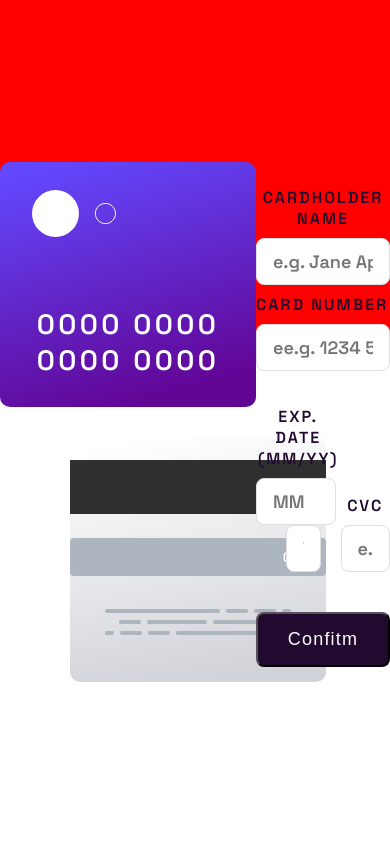
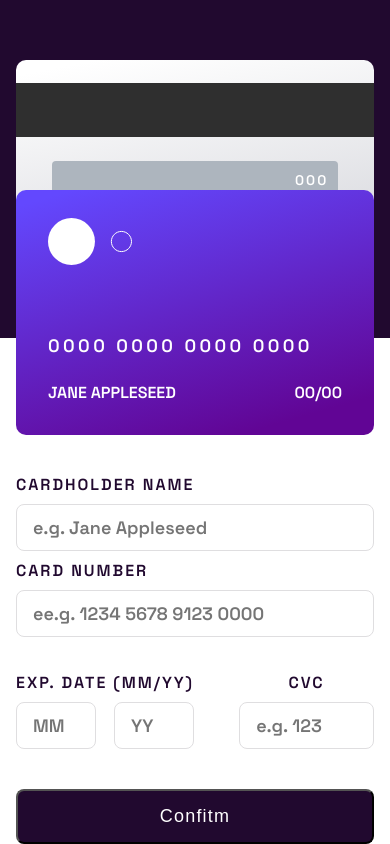
Before and after one commit to zura-doganadze/Card-Details-Project, a React (Vite) app: page / in a window 390 px wide. Built offline with nearby package versions, Linux system fonts and the light colour scheme.

Commit message:
add responsive

```diff
--- a/src/App.jsx
+++ b/src/App.jsx
@@ -8,6 +8,10 @@ const MainWrapper = styled.div`
   width: 100%;
   align-items: center;
 
+  @media (max-width: 760px ) {
+    flex-direction: column;
+    margin: 30px 16px 0;
+  }
 `;
 function App() {
   return (
--- a/src/Components/Card.jsx
+++ b/src/Components/Card.jsx
@@ -2,11 +2,19 @@ import styled from "styled-components";
 import Lines from "../assets/img/Line.png";
 
 const CardContainer = styled.div`
-  /* background-color: #21092f; */
-  /* width: 480px;
-  min-height: 100vh;
+  margin: 0 30px;
+  max-width: 533px;
+  width: 100%;
+
+  @media (max-width: 750px) {
+    display: flex;
+    flex-direction: column-reverse;
+    justify-content: flex-end;
+    max-height: 450px;
+    height: 100%;
     position: relative;
-  margin-right: 50px; */
+
+  }
 `;
 const FrontSide = styled.div`
   max-width: 447px;
@@ -20,11 +28,20 @@ const FrontSide = styled.div`
   flex-direction: column;
   align-items: flex-start;
   color: #fff;
+
+  @media (max-width: 750px) {
+    position: absolute;
+    top: 160px;
+  }
 `;
 const CardNumberContainer = styled.div`
   margin: 64px 0px 25px 0px;
   font-size: 28px;
   letter-spacing: 3.422px;
+
+  @media (max-width: 910px) {
+    font-size: 18px;
+  }
 `;
 const NameWrapper = styled.div`
   width: 100%;
@@ -33,13 +50,20 @@ const NameWrapper = styled.div`
 `;
 
 //BackSide
+const BackSideWrap = styled.div `
+  max-width: 530px;
+  width: 100%;
+  display: flex;
+  justify-content: flex-end;
+
+`
 const BackSide = styled.div`
   max-width: 447px;
   width: 100%;
   height: 245px;
   border-radius: 10px;
   background: linear-gradient(169deg, #fff 5%, #d2d3d9 91.69%);
-  margin: 30px 0 0 70px;
+  margin: 30px 0 0 0;
   display: flex;
   flex-direction: column;
   align-items: center;
@@ -52,8 +76,7 @@ const BlackLine = styled.div`
   margin-top: 23px;
 `;
 const CVCContainer = styled.div`
-  max-width: 361px;
-  width: 100%;
+  width: 80%;
   height: 38px;
   border-radius: 4px;
   background: #adb5be;
@@ -97,6 +120,7 @@ function Card() {
           <div>00/00</div>
         </NameWrapper>
       </FrontSide>
+      <BackSideWrap>
         <BackSide>
           <BlackLine></BlackLine>
           <CVCContainer>000</CVCContainer>
@@ -104,6 +128,7 @@ function Card() {
             <img src={Lines} alt="" />
           </div>
         </BackSide>
+      </BackSideWrap>
     </CardContainer>
   );
 }
--- a/src/Components/Form.jsx
+++ b/src/Components/Form.jsx
@@ -3,11 +3,17 @@ import styled from "styled-components";
 const FormWrapper = styled.div`
   max-width: 380px;
   width: 100%;
+  margin-right: 30px;
+
+  @media (max-width: 750px) {
+    margin: 0 20px;
+    max-width: 440px;
+  }
 `;
 const FormContainer = styled.form`
   display: flex;
   flex-direction: column;
-  max-width: 381px;
+  /* max-width: 381px; */
   width: 100%;
 `;
 const NameNumberWrap = styled.div`
@@ -24,7 +30,7 @@ const Label = styled.label`
   margin: 9px 0;
 `;
 const NameInput = styled.input`
-  max-width: 381px;
+  /* max-width: 381px; */
   width: 100%;
   padding: 11px 16px;
   border-radius: 8px;
@@ -36,7 +42,7 @@ const NameInput = styled.input`
   font-family: "Space Grotesk", sans-serif;
 `;
 const CardNumberInput = styled.input`
-  max-width: 381px;
+  /* max-width: 381px; */
   width: 100%;
   padding: 11px 16px;
   border-radius: 8px;
@@ -73,7 +79,7 @@ const YYInput = styled.input`
   color: #21092f;
   font-size: 18px;
   padding: 11px 16px;
-  margin: 0 20px 0 30px;
+  margin: 0 20px 0 18px;
   max-width: 80px;
   width: 100%;
   border-radius: 8px;
@@ -96,7 +102,7 @@ const CCVInput = styled.input`
 const Button = styled.button`
   color: #fff;
   font-size: 18px;
-  max-width: 381px;
+  /* max-width: 381px; */
   width: 100%;
   border-radius: 8px;
   background: #21092f;
@@ -129,8 +135,10 @@ function Form() {
           <DataWrapper>
             <DataContainer>
               <Label htmlFor="">Exp. Date (MM/YY)</Label>
-              <MMInput type="text" name="" id="" placeholder="MM" />
-              <YYInput type="text" name="" id="" placeholder="YY" />
+              <div>
+                <MMInput type="text" name="" id="" placeholder="MM" />
+                <YYInput type="text" name="" id="" placeholder="YY" />
+              </div>
             </DataContainer>
             <div>
               <Label htmlFor="">CVC</Label>
--- a/src/index.css
+++ b/src/index.css
@@ -27,7 +27,7 @@ body:after {
 }
 @media screen and (max-width: 750px) {
   body:after {
-    background-color: red;
+    background-color: #21092F;
     height: 40%;
     width: 100%;
   }
```
Lines whose indentation alone changed are shown as unchanged.
